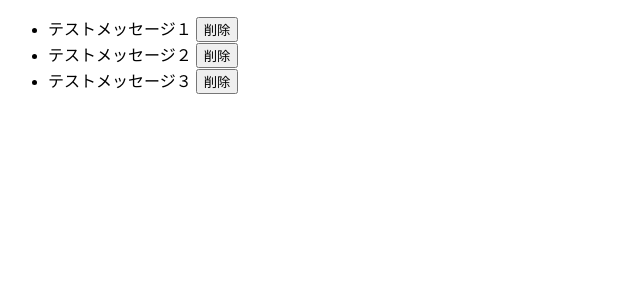
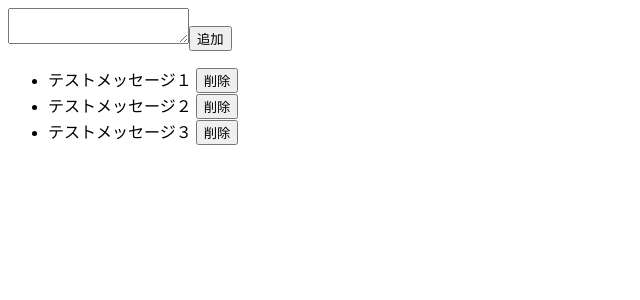
Before and after one commit to dbviewer-zigen/react-training-01, a React (Create React App) app: page / in a window 1280 px wide. Shown: the top 300 px of the page, without its empty margins (0-640 px from the left). Built offline with nearby package versions, Linux system fonts and the light colour scheme; data requests are answered from the project's data file.

Commit message:
Todoを追加する処理

```diff
--- a/src/hooks/useTodo.ts
+++ b/src/hooks/useTodo.ts
@@ -38,7 +38,10 @@ export const useTodo = () => {
       // --------------------------------
       // addTodoをtodoListの先頭に追加、その後todoListを展開
       // ...はスプレット演算子(オブジェクトの展開)
-      setTodoList([addTodo, ...todoList]);
+      //setTodoList([addTodo, ...todoList]);
+
+      // addTodoをtodoListの最後に追加場合
+      setTodoList([...todoList, addTodo]);
     });
   };
 
--- a/src/pages/TodoListPage.tsx
+++ b/src/pages/TodoListPage.tsx
@@ -1,4 +1,4 @@
-import React from "react";
+import React, { useRef } from "react";
 import { useTodo } from "../hooks/useTodo";
 
 // Todoリストを一覧で表示するサンプル
@@ -8,9 +8,23 @@ export const TodoListPage = () => {
   // 第一引数はステート、第二引数以降はステートを更新するための各種関数
   const { todoList, add, update, remove } = useTodo();
 
+  // TextAreaの値を参照するためのuseRefを宣言する　<textarea>タグのref属性に設定
+  const inputElement = useRef<HTMLTextAreaElement>(null);
+
+  // 追加ボタンを押下した時の関数を宣言
+  const handleAdd = () => {
+    if (inputElement.current?.value === "") {
+      return; // 値が空の場合は何もしない
+    }
+    add(inputElement.current!.value, "test_user"); // カスタムフックのadd関数を使って登録する
+    inputElement.current!.value = ""; //登録後は空白を設定する
+  };
+
   console.log("render todo list");
   return (
     <div>
+      <textarea ref={inputElement} />
+      <button onClick={handleAdd}>追加</button>
       <ul>
         {todoList.map((todo, index) => (
           <li key={todo.id}>
```
